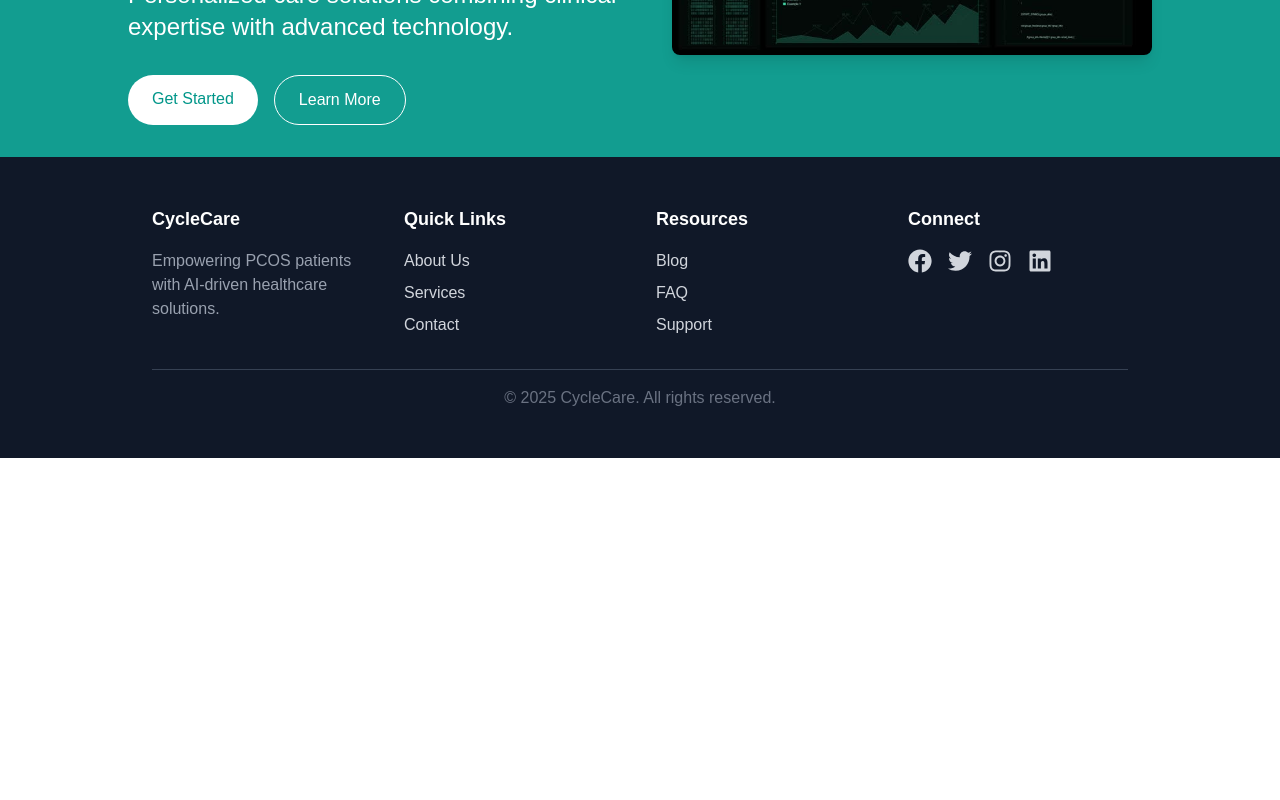
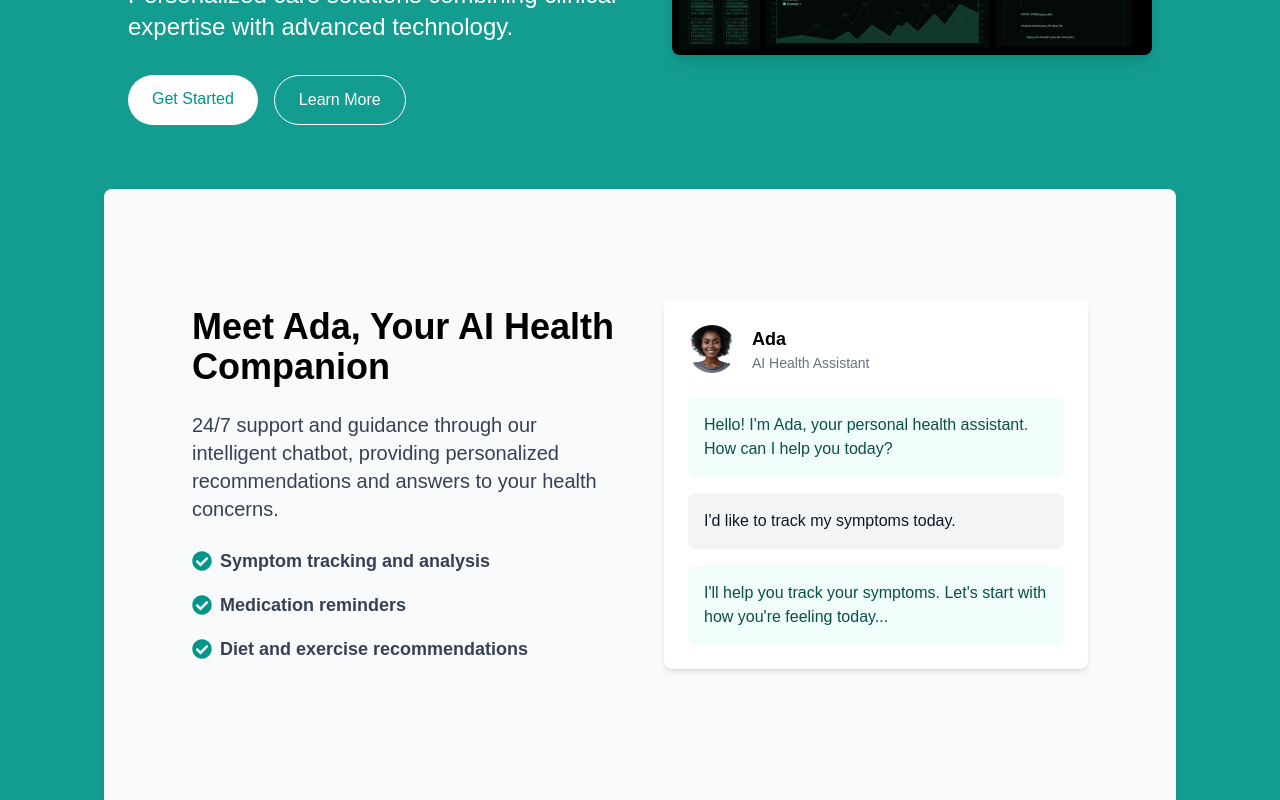
Before and after one commit to DevzekiFaith/pcos-med-app, a Next.js app: page / in a window 1280 px wide. Shown: the part 420-1220 px from the top of the page. Before the commit the page ends 878 px from the top, so only its background shows below. Built offline with nearby package versions, Linux system fonts and the light colour scheme.

Commit message:
Adding-Ada

```diff
--- /dev/null
+++ b/src/Component/Meet-Ada/Meet-Ada.tsx
@@ -0,0 +1,74 @@
+import Image from "next/image";
+import { FaCheckCircle } from "react-icons/fa";
+
+export default function MeetAda() {
+  return (
+    <div className="min-h-screen bg-gray-50 py-12 px-6 flex flex-col items-center mt-[4rem] rounded-lg shadow-md P-[4rem]">
+      <div className="max-w-screen-lg mx-auto grid grid-cols-1 lg:grid-cols-2 gap-12 items-center p-[4rem]">
+        {/* Left Section: Introduction */}
+        <div className="transition-transform transform hover:scale-105 duration-300">
+          <h1 className="text-3xl sm:text-4xl font-extrabold text-black mb-6">
+            Meet Ada, Your AI Health Companion
+          </h1>
+          <p className="text-lg sm:text-xl text-gray-700 mb-6 font-medium">
+            24/7 support and guidance through our intelligent chatbot, providing
+            personalized recommendations and answers to your health concerns.
+          </p>
+          <ul className="space-y-4">
+            <li className="flex items-center gap-2">
+              <FaCheckCircle className="text-teal-600 text-xl" />
+              <span className="text-gray-700 text-lg font-semibold">
+                Symptom tracking and analysis
+              </span>
+            </li>
+            <li className="flex items-center gap-2">
+              <FaCheckCircle className="text-teal-600 text-xl" />
+              <span className="text-gray-700 text-lg font-semibold">
+                Medication reminders
+              </span>
+            </li>
+            <li className="flex items-center gap-2">
+              <FaCheckCircle className="text-teal-600 text-xl" />
+              <span className="text-gray-700 text-lg font-semibold">
+                Diet and exercise recommendations
+              </span>
+            </li>
+          </ul>
+        </div>
+
+        {/* Right Section: Chat Interface */}
+        <div className="bg-white rounded-lg shadow-md p-6 transition-transform transform hover:translate-y-2 hover:scale-105 duration-300">
+          <div className="flex items-center gap-4 mb-6">
+            <Image
+              src="/images/ADA.jpg"
+              alt="Ada"
+              width={48}
+              height={48}
+              className="w-12 h-12 rounded-full object-cover"
+            />
+            <div>
+              <h3 className="text-lg font-bold text-black">Ada</h3>
+              <p className="text-sm text-gray-500 font-medium">
+                AI Health Assistant
+              </p>
+            </div>
+          </div>
+          <div className="space-y-4">
+            {/* Chat Messages */}
+            <div className="bg-teal-50 text-teal-900 p-4 rounded-lg font-medium">
+              Hello! I'm Ada, your personal health assistant. How can I help you
+              today?
+            </div>
+            <div className="bg-gray-100 text-gray-900 p-4 rounded-lg self-end font-medium">
+              I'd like to track my symptoms today.
+            </div>
+            <div className="bg-teal-50 text-teal-900 p-4 rounded-lg font-medium">
+              I'll help you track your symptoms. Let's start with how you're
+              feeling today...
+            </div>
+          </div>
+        </div>
+      </div>
+    </div>
+  );
+}
--- a/src/app/page.tsx
+++ b/src/app/page.tsx
@@ -2,6 +2,7 @@ import Image from "next/image";
 import Link from "next/link";
 import Header from "@/Component/Header/Header";
 import Footer from "@/Component/Footer/Footer";
+import MeetAda from "@/Component/Meet-Ada/Meet-Ada";
 
 export default function Home() {
   return (
@@ -52,6 +53,9 @@ export default function Home() {
             />
           </div>
         </div>
+        <div>
+          <MeetAda/>
+        </div>
       </main>
 
       {/* Footer */}
```
Also changed, not shown: public/images/ADA.jpg (added), public/images/me2.jpg (added).
